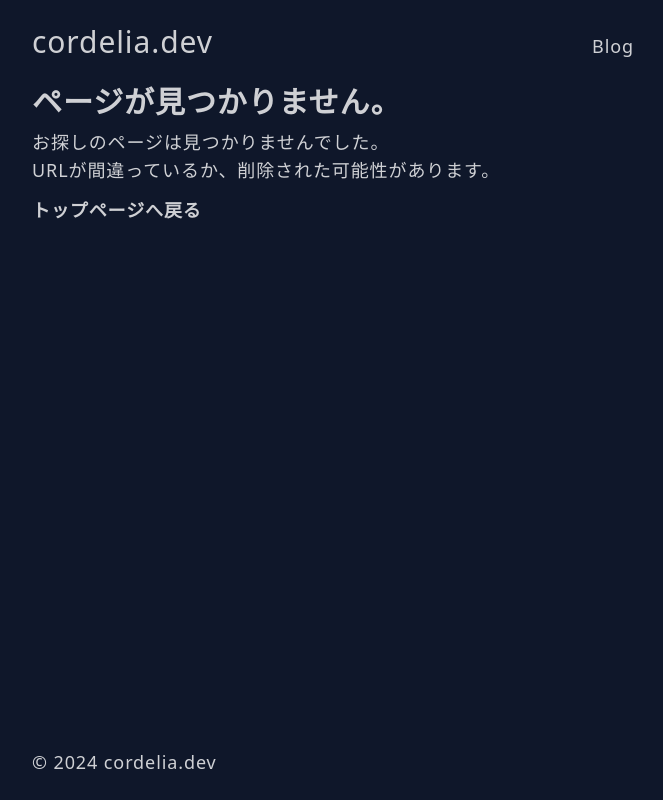
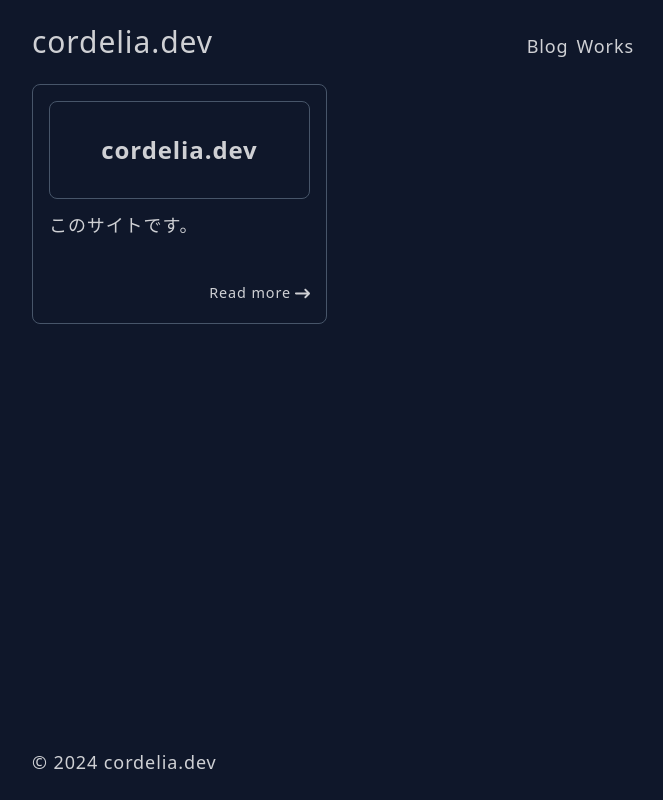
Before and after one commit to cordelia-sixth/cordelia-dev, a Next.js app: page /works in a window 1280 px wide. Before the commit this address had no page. Shown: the whole page, without its empty margins (307-970 px from the left). Built offline with nearby package versions, Linux system fonts and the light colour scheme.

Commit message:
refactor: ディレクトリ構成とスタイルなどを変更

```diff
--- a/src/app/(blog)/blog/_components/article/ArticleList.tsx
+++ b/src/app/(blog)/blog/_components/article/ArticleList.tsx
@@ -19,10 +19,10 @@ export const ArticleList = async ({ query = "" }: Props) => {
     return <HTag level={1}>記事がありません。</HTag>;
 
   return (
-    <div className="flex flex-col gap-3 min-[426px]:grid min-[426px]:grid-cols-2">
+    <>
       {articleList.map((article) => {
         return <ArticleListItem key={article.id} article={article} />;
       })}
-    </div>
+    </>
   );
 };
--- a/src/app/(blog)/blog/page.tsx
+++ b/src/app/(blog)/blog/page.tsx
@@ -1,4 +1,3 @@
-import { SearchField } from "@/components/SearchField";
 import { ArticleList } from "./_components/article/ArticleList";
 
 export default function Page() {
--- a/src/app/(blog)/layout.tsx
+++ b/src/app/(blog)/layout.tsx
@@ -1,5 +1,6 @@
 import { SearchField } from "@/components/SearchField";
 import React, { Suspense } from "react";
+import { TwoColumnContainer } from "../_layout/TwoColumnContainer";
 
 const Layout = ({ children }: { children: React.ReactNode }) => {
   return (
@@ -7,7 +8,7 @@ const Layout = ({ children }: { children: React.ReactNode }) => {
       <Suspense>
         <SearchField />
       </Suspense>
-      {children}
+      <TwoColumnContainer>{children}</TwoColumnContainer>
     </>
   );
 };
--- a/src/app/search/page.tsx
+++ b/src/app/(blog)/search/page.tsx
@@ -1,4 +1,4 @@
-import { ArticleList } from "../(blog)/blog/_components/article/ArticleList";
+import { ArticleList } from "../blog/_components/article/ArticleList";
 
 type Props = {
   searchParams: {
--- /dev/null
+++ b/src/app/_layout/TwoColumnContainer.tsx
@@ -0,0 +1,14 @@
+/**
+ * 画面幅に合わせてコンテンツを2カラムにするコンテナ
+ */
+export const TwoColumnContainer = ({
+  children,
+}: {
+  children: React.ReactNode;
+}) => {
+  return (
+    <div className="flex flex-col gap-3 min-[426px]:grid min-[426px]:grid-cols-2">
+      {children}
+    </div>
+  );
+};
--- a/src/app/_layout/header/index.tsx
+++ b/src/app/_layout/header/index.tsx
@@ -7,7 +7,10 @@ export const Header = () => {
       <Link href="/" className="text-2xl sm:text-3xl">
         cordelia.dev
       </Link>
-      <Link href="/blog">Blog</Link>
+      <div className="flex gap-2">
+        <Link href="/blog">Blog</Link>
+        <Link href="/works">Works</Link>
+      </div>
     </header>
   );
 };
--- /dev/null
+++ b/src/app/works/_components/WorkCard.tsx
@@ -0,0 +1,35 @@
+import { HTag } from "@/components/ui/HTag";
+import Link from "next/link";
+import { FaArrowRightLong } from "react-icons/fa6";
+
+type Props = {
+  name: string;
+  description: string;
+  url: string;
+};
+
+/**
+ * workページのカードUI
+ */
+export const WorkCard = ({ name, description, url }: Props) => {
+  return (
+    <Link
+      href={`/works/${url}`}
+      className="flex flex-col gap-3 rounded-lg border border-slate-600 p-4"
+    >
+      <HTag
+        level={2}
+        className="rounded-lg border border-slate-600 py-8 text-center"
+      >
+        {name}
+      </HTag>
+      <div className="flex flex-col gap-10">
+        <p>{description}</p>
+        <div className="flex items-center gap-1 self-end">
+          <small>Read more</small>
+          <FaArrowRightLong size={15} />
+        </div>
+      </div>
+    </Link>
+  );
+};
--- /dev/null
+++ b/src/app/works/_components/WorkDetails.tsx
@@ -0,0 +1,10 @@
+/**
+ * work詳細ページ
+ */
+export const WorkDetails = () => {
+  return (
+    <>
+      <h1>Details</h1>
+    </>
+  );
+};
--- /dev/null
+++ b/src/app/works/cordeliadev/page.tsx
@@ -0,0 +1,9 @@
+const Page = () => {
+  return (
+    <div>
+      <h1>cordeliadev</h1>
+    </div>
+  );
+};
+
+export default Page;
--- /dev/null
+++ b/src/app/works/page.tsx
@@ -0,0 +1,19 @@
+import { TwoColumnContainer } from "../_layout/TwoColumnContainer";
+import { WorkCard } from "./_components/WorkCard";
+
+/**
+ * worksページを返すコンポーネント
+ */
+const Page = () => {
+  return (
+    <TwoColumnContainer>
+      <WorkCard
+        name="cordelia.dev"
+        description="このサイトです。"
+        url="cordeliadev"
+      />
+    </TwoColumnContainer>
+  );
+};
+
+export default Page;
```
